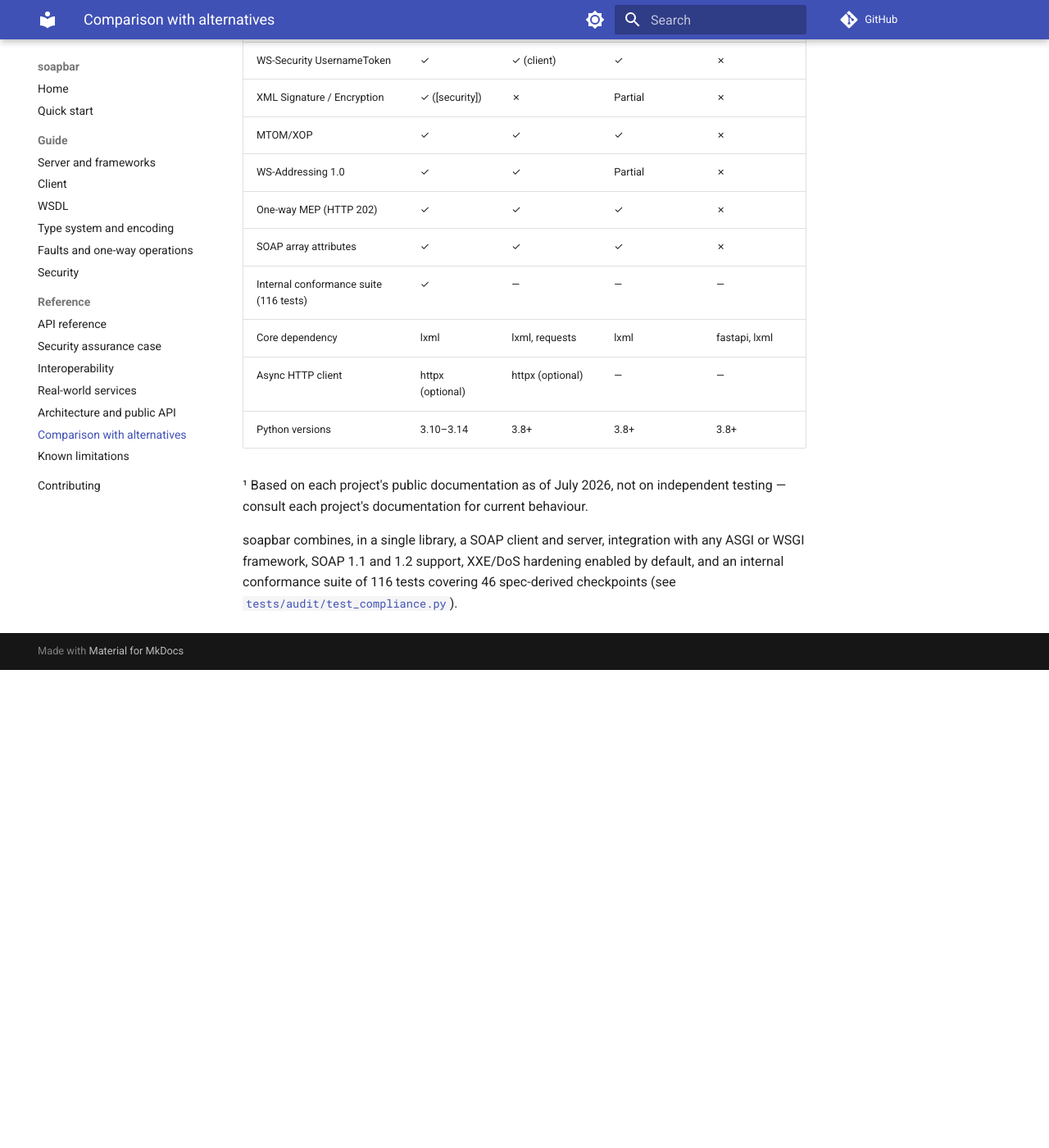
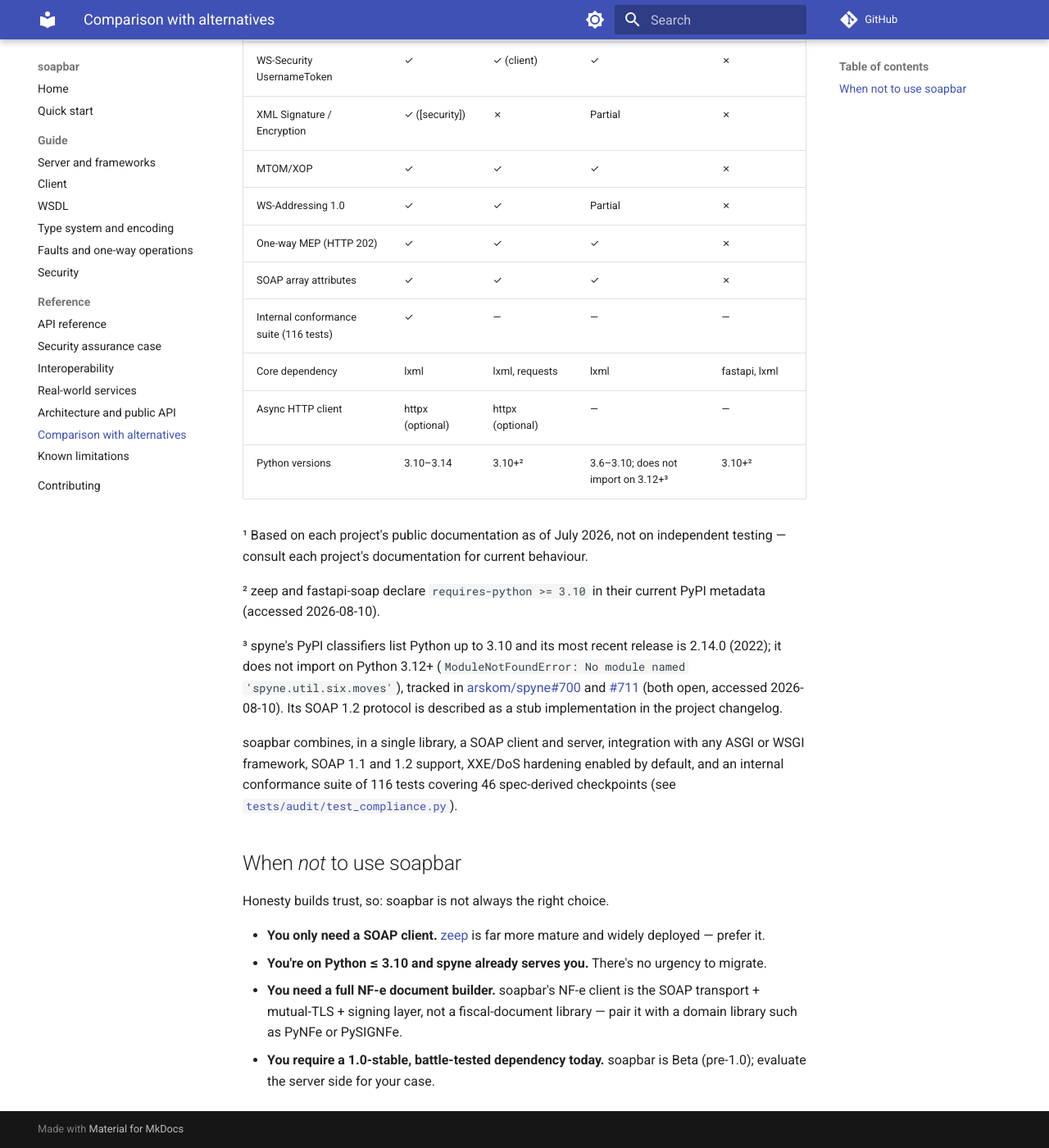
Before and after one commit to hitoshyamamoto/soapbar, an MkDocs documentation site: the page built from docs/comparison.md, in a window 1280 px wide and 1400 px high, scrolled down 670 px. Shown: the whole window at 82% size. Built offline with MkDocs 1.6.1 and Material for MkDocs 9.7.7, drawn with Linux system fonts in a browser that asks for light colours; comment, search, counter and statistics services are not loaded; before the commit the page ends 1487 px from its top, so only the background shows below that; some of the changed text lies outside the part shown.

Commit message:
docs: client quickstart in README + comparison accuracy fixes (#151)
Two documentation improvements (part of a discoverability pass).

## 1. README — add a "Quick start — client"
The README had an inline server quickstart but only *linked* the client.
This adds a short,
copy-pasteable client example so both directions are equally visible.

## 2. comparison.md — correct inaccuracies (with sources)
- **Python versions row was wrong.** It listed zeep/spyne/fastapi-soap
as "3.8+". Per current PyPI
metadata (accessed 2026-08-10): zeep and fastapi-soap are **3.10+**, and
**spyne does not import
on Python 3.12+** (`spyne.util.six.moves`), tracked in arskom/spyne#700
and #711. Corrected with
  footnotes.
- **spyne SOAP 1.2** marked as partial/stub (per spyne's own changelog)
instead of a plain ✓.
- Added a **"When not to use soapbar"** section pointing readers to zeep
/ spyne / PyNFe where
those are the better fit — consistent with the project's existing
honesty about unverifiable
  claims (#130).

All claims are sourced; nothing asserted that couldn't be verified.

```diff
--- a/docs/comparison.md
+++ b/docs/comparison.md
@@ -5,7 +5,7 @@
 | SOAP client | ✓ | ✓ | ✗ | ✗ |
 | SOAP server | ✓ | ✗ | ✓ | ✓ |
 | All 5 binding styles | ✓ | ✓ (client) | ✓ | Partial |
-| SOAP 1.1 + 1.2 | ✓ | ✓ | ✓ | 1.1 only |
+| SOAP 1.1 + 1.2 | ✓ | ✓ | 1.1; 1.2 partial (stub)³ | 1.1 only |
 | ASGI frameworks | ✓ | ✗ | ✗ | FastAPI only |
 | WSGI frameworks | ✓ | ✗ | ✓ | ✗ |
 | Auto WSDL generation | ✓ | ✗ | ✓ | ✓ |
@@ -21,8 +21,21 @@
 | Internal conformance suite (116 tests) | ✓ | — | — | — |
 | Core dependency | lxml | lxml, requests | lxml | fastapi, lxml |
 | Async HTTP client | httpx (optional) | httpx (optional) | — | — |
-| Python versions | 3.10–3.14 | 3.8+ | 3.8+ | 3.8+ |
+| Python versions | 3.10–3.14 | 3.10+² | 3.6–3.10; does not import on 3.12+³ | 3.10+² |
 
 ¹ Based on each project's public documentation as of July 2026, not on independent testing — consult each project's documentation for current behaviour.
 
+² zeep and fastapi-soap declare `requires-python >= 3.10` in their current PyPI metadata (accessed 2026-08-10).
+
+³ spyne's PyPI classifiers list Python up to 3.10 and its most recent release is 2.14.0 (2022); it does not import on Python 3.12+ (`ModuleNotFoundError: No module named 'spyne.util.six.moves'`), tracked in [arskom/spyne#700](https://github.com/arskom/spyne/issues/700) and [#711](https://github.com/arskom/spyne/issues/711) (both open, accessed 2026-08-10). Its SOAP 1.2 protocol is described as a stub implementation in the project changelog.
+
 soapbar combines, in a single library, a SOAP client and server, integration with any ASGI or WSGI framework, SOAP 1.1 and 1.2 support, XXE/DoS hardening enabled by default, and an internal conformance suite of 116 tests covering 46 spec-derived checkpoints (see [`tests/audit/test_compliance.py`](https://github.com/hitoshyamamoto/soapbar/blob/main/tests/audit/test_compliance.py)).
+
+## When *not* to use soapbar
+
+Honesty builds trust, so: soapbar is not always the right choice.
+
+- **You only need a SOAP client.** [zeep](https://github.com/mvantellingen/python-zeep) is far more mature and widely deployed — prefer it.
+- **You're on Python ≤ 3.10 and spyne already serves you.** There's no urgency to migrate.
+- **You need a full NF-e document builder.** soapbar's NF-e client is the SOAP transport + mutual-TLS + signing layer, not a fiscal-document library — pair it with a domain library such as PyNFe or PySIGNFe.
+- **You require a 1.0-stable, battle-tested dependency today.** soapbar is Beta (pre-1.0); evaluate the server side for your case.
```
Also changed, not shown: README.md (+16 -1 lines).
